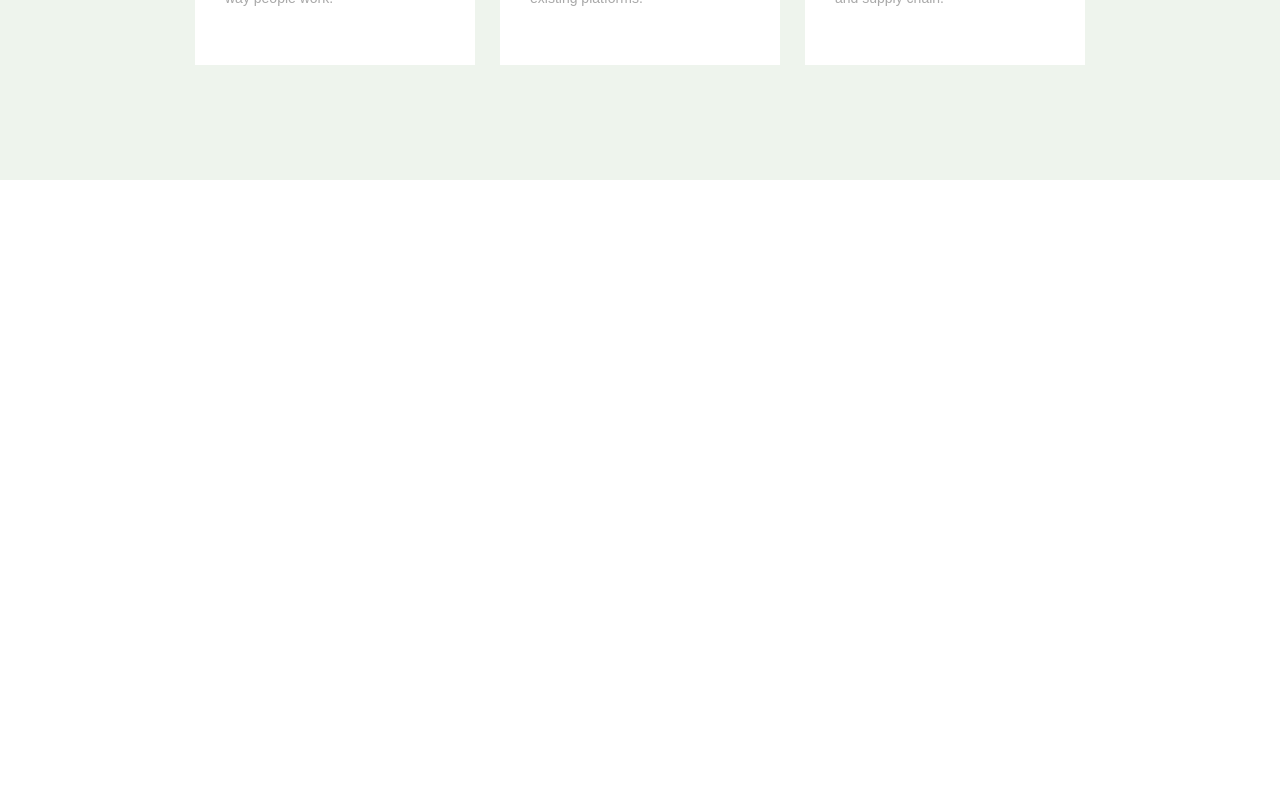
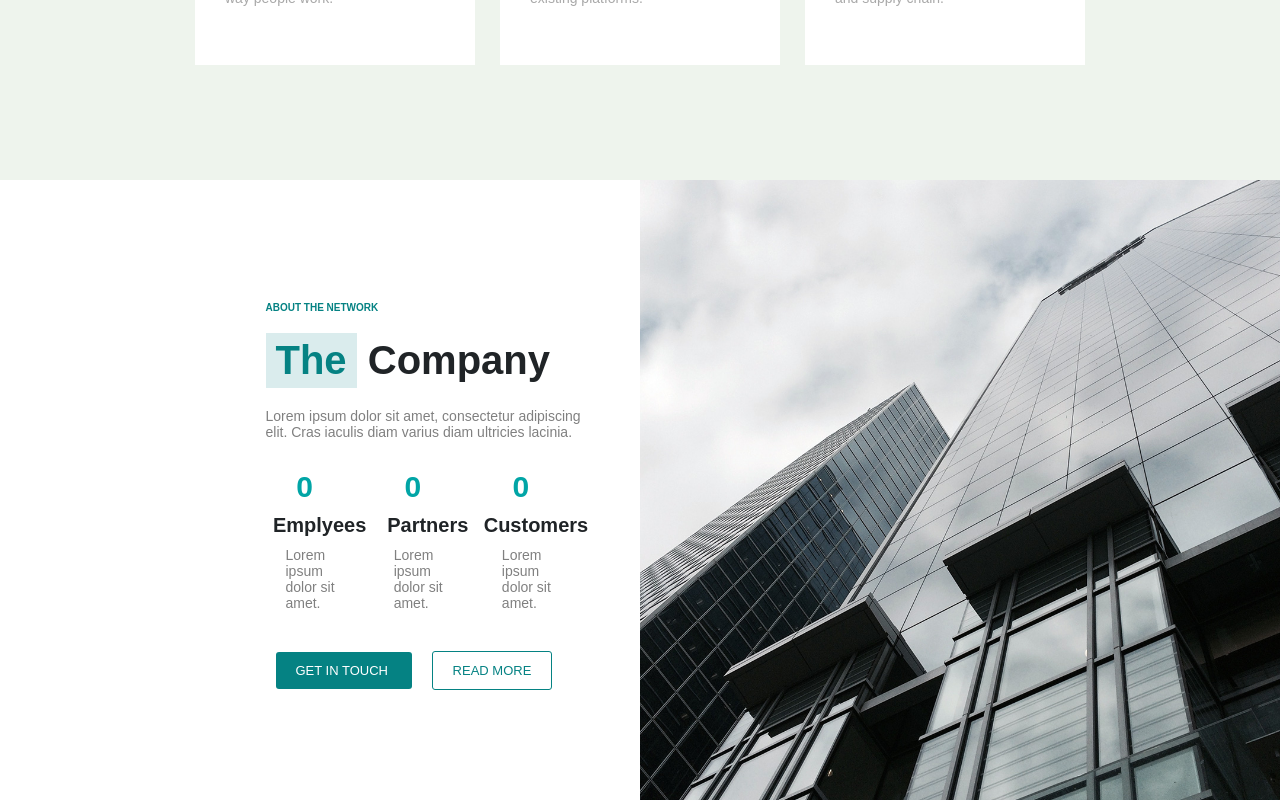
Before and after one commit to Andrea8802/proj-html-vuejs, a Vue app: page / in a window 1280 px wide. Shown: the part 1100-1900 px from the top of the page. Before the commit the page ends 1280 px from the top, so only its background shows below. Built offline with nearby package versions, Linux system fonts and the light colour scheme.

Commit message:
Creata sezione 'About'

```diff
--- a/src/App.vue
+++ b/src/App.vue
@@ -1,6 +1,6 @@
 <script>
-import InfoCompany from './components/InfoCompany.vue'
-import Jumbotron from './components/Jumbotron.vue'
+import InfoCompany from './components/Header/InfoCompany.vue'
+import Jumbotron from './components/Header/Jumbotron.vue'
 import AppMain from './components/AppMain.vue'
 
 export default {
--- /dev/null
+++ b/src/components/About.vue
@@ -0,0 +1,104 @@
+<script>
+import AboutNumbers from './AboutNumbers.vue'
+export default {
+    name: "About",
+    components: {
+        AboutNumbers
+    }
+}
+</script>
+
+<template>
+    <div class="left">
+        <div class="content">
+            <div class="blue-text">
+                ABOUT THE NETWORK
+            </div>
+
+            <div class="title">
+                <div class="bg-title">
+                    The
+                </div>
+                <span>
+                    Company
+                </span>
+            </div>
+
+            <p>
+                Lorem ipsum dolor sit amet, consectetur adipiscing elit. Cras iaculis diam varius diam
+                ultricies lacinia.
+            </p>
+
+            <AboutNumbers />
+
+            <div>
+                <a href="#" class="button solid">
+                    GET IN TOUCH
+                </a>
+
+                <a href="#" class="button trasparent">
+                    READ MORE
+                </a>
+            </div>
+        </div>
+
+    </div>
+
+    <div class="right"></div>
+
+</template>
+
+<style lang="scss" scoped>
+@use '../styles/partials/variables' as *;
+@use '../styles/partials/mixins' as *;
+
+
+.left {
+    @include d-flex(center, flex-end);
+    flex-direction: column;
+    width: 50%;
+    height: 100%;
+    padding-right: 50px;
+
+    .content {
+        width: 55%;
+
+        .blue-text {
+            font-size: 10px;
+        }
+
+        .title {
+            color: $dark-text-color;
+            font-weight: bold;
+            font-size: 40px;
+            margin: 20px 0;
+        }
+
+        h3 {
+            color: $dark-text-color;
+        }
+
+        p {
+            color: $text-color;
+            font-size: 14px;
+        }
+
+        .button {
+            margin: 0 10px;
+        }
+
+        .button.trasparent {
+            color: $primary-color;
+            text-align: left;
+        }
+    }
+}
+
+.right {
+    width: 50%;
+    height: 100%;
+    background-image: url("../assets/img/about-5.jpg");
+    background-size: cover;
+    background-position: center;
+}
+</style>
--- /dev/null
+++ b/src/components/AboutNumbers.vue
@@ -0,0 +1,84 @@
+<script>
+export default {
+    name: "AboutNumbers",
+}
+</script>
+
+<template>
+    <div class="numbers">
+        <div class="card">
+            <div class="number">
+                0
+            </div>
+
+            <h3>
+                Emplyees
+            </h3>
+            <p>
+                Lorem ipsum dolor sit amet.
+            </p>
+        </div>
+
+        <div class="card">
+            <div class="number">
+                0
+            </div>
+
+            <h3>
+                Partners
+            </h3>
+            <p>
+                Lorem ipsum dolor sit amet.
+            </p>
+        </div>
+
+        <div class="card">
+            <div class="number">
+                0
+            </div>
+
+            <h3>
+                Customers
+            </h3>
+            <p>
+                Lorem ipsum dolor sit amet.
+            </p>
+        </div>
+    </div>
+</template>
+
+<style lang="scss" scoped>
+@use '../styles/partials/variables' as *;
+@use '../styles/partials/mixins' as *;
+
+
+.numbers {
+    @include d-flex(center, center);
+    flex-direction: row;
+    text-align: center;
+    margin: 30px 0 50px;
+
+    .card {
+
+        .number {
+            color: #01a5a6;
+            font-weight: bold;
+            font-size: 30px;
+            margin-right: 30px;
+        }
+
+        h3 {
+            font-size: 20px;
+            color: $dark-text-color;
+            margin: 10px 0;
+        }
+
+        p {
+            color: $text-color;
+            text-align: left;
+            font-size: 14px;
+            padding: 0 20px;
+        }
+    }
+}
+</style>
--- a/src/components/AppMain.vue
+++ b/src/components/AppMain.vue
@@ -1,27 +1,46 @@
 <script>
-import FeaturesCard from './FeaturesCard.vue';
+import FeaturesCards from './FeaturesCards.vue';
+import About from './About.vue';
+
 export default {
     name: "AppMain",
     components: {
-        FeaturesCard
+        FeaturesCards,
+        About
     }
 }
 </script>
 
 <template>
+    <main>
         <section class="features">
-        <FeaturesCard />
+            <FeaturesCards />
         </section>
+
+        <section class="about">
+            <About />
+        </section>
+    </main>
 </template>
 
 <style lang="scss" scoped>
 @use '../styles/partials/variables' as *;
 @use '../styles/partials/mixins' as *;
 
+main {
     .features {
+        @include d-flex(center, center);
         height: 480px;
+        widows: 100%;
         background-color: $bg-gray;
-    @include d-flex(center, center);
         gap: 25px
     }
+
+    .about {
+        @include d-flex(center, center);
+        height: 620px;
+        width: 100%;
+
+    }
+}
 </style>
--- a/src/components/FeaturesCard.vue
+++ b/src/components/FeaturesCards.vue
@@ -1,6 +1,6 @@
 <script>
 export default {
-    name: "FeaturesCard"
+    name: "FeaturesCards"
 }
 </script>
 
@@ -54,7 +54,7 @@ export default {
     padding: 30px;
 
     .icon {
-        background-color: #daeced;
+        background-color: $light-primary-color;
         color: $primary-color;
         border-radius: 50%;
         display: inline-block;
@@ -66,7 +66,7 @@ export default {
 
     h3 {
         font-size: 20px;
-        color: #202427;
+        color: $dark-text-color;
         margin: 20px 0;
     }
 
--- a/src/components/InfoCompany.vue
+++ b/src/components/Header/InfoCompany.vue
@@ -33,26 +33,26 @@ export default {
 </template>
 
 <style lang="scss" scoped>
-@use '../styles/partials/mixins' as *;
-@use '../styles/partials/variables' as *;
+@use '../../styles/partials/variables' as *;
+@use '../../styles/partials/mixins' as *;
 
 section {
     background-color: #21333e;
     height: $height-header;
     width: 100%;
     font-size: 12px;
-    color: $text-color;
+    color: $light-text-color;
 
     .container {
-        @include d-flex(between, center);
+        @include d-flex(space-between, center);
     }
 
     .info {
-        @include d-flex(evenly, center);
+        @include d-flex(space-evenly, center);
         gap: 15px;
 
         .social {
-            @include d-flex(evenly, center);
+            @include d-flex(space-evenly, center);
             gap: 30px;
         }
     }
--- a/src/components/Jumbotron.vue
+++ b/src/components/Header/Jumbotron.vue
@@ -1,6 +1,6 @@
 <script>
-import TopJumbotron from '../components/TopJumbotron.vue'
-import MiddleJumbotron from '../components/MiddleJumbotron.vue'
+import TopJumbotron from './TopJumbotron.vue'
+import MiddleJumbotron from './MiddleJumbotron.vue'
 
 export default {
     name: "Jumbotron",
@@ -24,11 +24,10 @@ export default {
 </template>
 
 <style lang="scss" scoped>
-@use '../styles/partials/variables' as *;
-@use '../styles/partials/mixins' as *;
+@use '../../styles/partials/variables' as *;
 
 section {
-    background-image: url("../assets/img/bg-4.jpg");
+    background-image: url("../../assets/img/bg-4.jpg");
     height: calc(100vh - $height-header);
     background-size: cover;
 
--- a/src/components/MiddleJumbotron.vue
+++ b/src/components/Header/MiddleJumbotron.vue
@@ -33,19 +33,13 @@ export default {
 </template>
 
 <style lang="scss" scoped>
-@use '../styles/partials/variables' as *;
-@use '../styles/partials/mixins' as *;
+@use '../../styles/partials/variables' as *;
+@use '../../styles/partials/mixins' as *;
 
 .middle {
     height: 80%;
 
-    @include d-flex(start, center);
-
-    .blue-text {
-        color: $primary-color;
-        font-size: 14px;
-        font-weight: bold;
-    }
+    @include d-flex(flex-start, center);
 
     h2 {
         color: white;
@@ -56,7 +50,7 @@ export default {
         z-index: 10;
 
         .block {
-            background-color: #115353;
+            background-color: $dark-primary-color;
             width: 105%;
             height: 30px;
             position: absolute;
@@ -67,7 +61,7 @@ export default {
     }
 
     p {
-        color: $text-color;
+        color: $light-text-color;
         font-size: 20px;
         width: 60%;
         margin: 20px 0 40px;
--- a/src/components/TopJumbotron.vue
+++ b/src/components/Header/TopJumbotron.vue
@@ -6,7 +6,7 @@ export default {
 
 <template>
     <div class="top">
-        <img src="../assets/img/logo.svg" alt="Logo">
+        <img src="../../assets/img/logo.svg" alt="Logo">
         <nav>
             <ul>
                 <li>A</li>
@@ -22,8 +22,8 @@ export default {
 </template>
 
 <style lang="scss" scoped>
-@use '../styles/partials/variables' as *;
-@use '../styles/partials/mixins' as *;
+@use '../../styles/partials/variables' as *;
+@use '../../styles/partials/mixins' as *;
 
 .background {
     background-color: rgba($color: black, $alpha: 0.4);
@@ -33,7 +33,7 @@ export default {
     .top {
         width: 100%;
         padding-top: 20px;
-        @include d-flex(between, center);
+        @include d-flex(space-between, center);
 
         img {
             width: 110px;
@@ -41,7 +41,7 @@ export default {
 
         ul {
             list-style: none;
-            @include d-flex(evenly, center);
+            @include d-flex(space-evenly, center);
             gap: 30px;
             color: white;
             font-weight: bold;
--- a/src/styles/general.scss
+++ b/src/styles/general.scss
@@ -18,6 +18,12 @@ body {
     margin: auto;
 }
 
+.blue-text {
+    color: $primary-color;
+    font-size: 14px;
+    font-weight: bold;
+}
+
 .button {
     text-decoration: none;
     color: white;
@@ -33,3 +39,12 @@ body {
 .button.trasparent {
     border: 1px solid $primary-color;
 }
+
+.bg-title {
+    background-color: $light-primary-color;
+    color: $primary-color;
+    font-weight: bold;
+    padding: 5px 10px;
+    display: inline-block;
+    font-size: 40px;
+}
--- a/src/styles/partials/_mixins.scss
+++ b/src/styles/partials/_mixins.scss
@@ -1,29 +1,6 @@
 @mixin d-flex ($justify-type, $align-type) {
+
     display: flex;
-    flex-wrap: wrap;
-
-    @if $justify-type =="center" {
-        justify-content: center;
-    }
-
-    @else if $justify-type =="between" {
-        justify-content: space-between;
-    }
-
-    @else if $justify-type =="evenly" {
-        justify-content: space-evenly;
-    }
-
-    @if $align-type =="start" {
-        align-items: flex-start;
-    }
-
-    @else if $align-type =="center" {
-        align-items: center;
-    }
-
-    @else if $align-type =="end" {
-        align-items: flex-end;
-    }
-
+    justify-content: $justify-type;
+    align-items: $align-type;
 }
--- a/src/styles/partials/_variables.scss
+++ b/src/styles/partials/_variables.scss
@@ -1,4 +1,9 @@
 $height-header: 45px;
 $primary-color: #058283;
-$text-color: #c0c3d0;
+$light-primary-color: #daeced;
+$dark-primary-color: #115353;
+
+$light-text-color: #c0c3d0;
+$text-color: gray;
+$dark-text-color: #202427;
 $bg-gray: #eef4ed;
```
Lines whose indentation alone changed are shown as unchanged.
